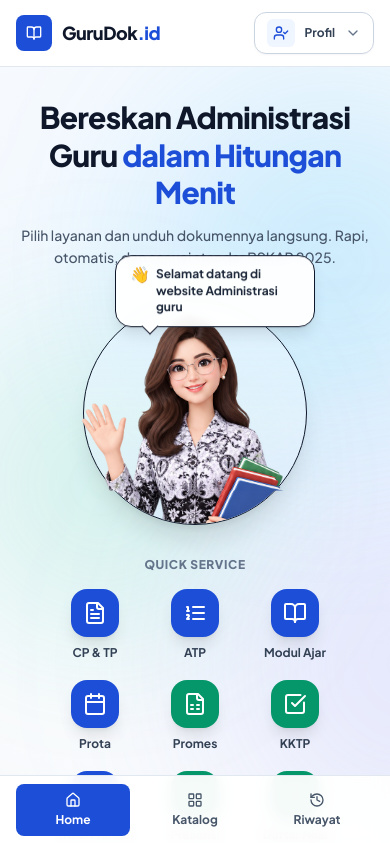
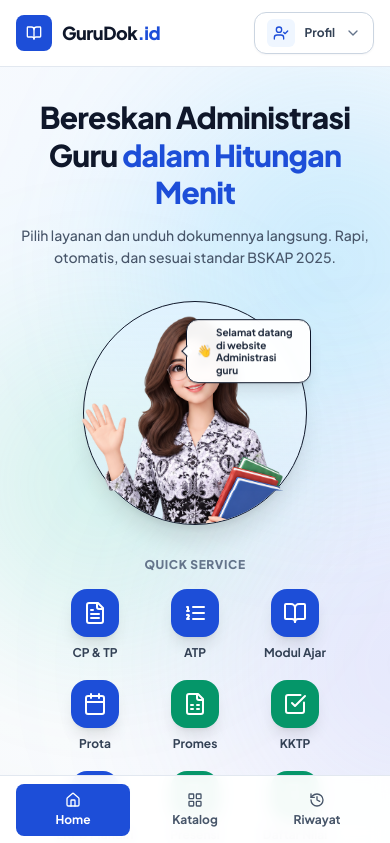
Before and after one commit to ZaidanIg/guruDok, a React (Vite) app in the folder frontend/: page / in a window 390 px wide. Shown: the top 843 px of the page. Built offline with nearby package versions, Linux system fonts and the light colour scheme; no server answers.

Commit message:
fix(hero): perbaiki posisi speech bubble mobile di samping avatar dan perbaiki panah desktop

```diff
--- a/frontend/src/components/sections/HeroSection.tsx
+++ b/frontend/src/components/sections/HeroSection.tsx
@@ -103,18 +103,24 @@ export const HeroSection: React.FC<HeroSectionProps> = ({
                 delay: 0.6,
               },
             }}
-            className="absolute -top-10 -right-2 z-20 max-w-[200px] rounded-2xl border border-slate-900 bg-white/95 px-3.5 py-2.5 text-left shadow-lg backdrop-blur-sm sm:top-6 sm:-right-44 sm:max-w-[230px] sm:px-4 sm:py-3 md:-right-52 lg:-right-56"
+            className="absolute top-6 -right-1 z-20 max-w-[125px] rounded-xl border border-slate-900 bg-white/95 px-2.5 py-1.5 text-left shadow-lg backdrop-blur-sm sm:top-8 sm:-right-48 sm:max-w-[220px] sm:rounded-2xl sm:px-4 sm:py-3 md:-right-54 lg:-right-60"
           >
-            <div className="flex items-start gap-1.5">
-              <span className="text-base sm:text-lg leading-none" role="img" aria-label="wave">
+            <div className="flex items-center sm:items-start gap-1 sm:gap-1.5">
+              <span className="text-xs sm:text-base leading-none select-none" role="img" aria-label="wave">
                 👋
               </span>
-              <p className="text-xs font-bold leading-snug text-slate-800 sm:text-sm">
+              <p className="text-[10px] font-bold leading-tight text-slate-800 sm:text-xs sm:leading-snug">
                 Selamat datang di website Administrasi guru
               </p>
             </div>
-            {/* Speech Bubble Pointer Arrow (Downwards on mobile, Leftwards towards teacher on desktop) */}
-            <div className="absolute -bottom-1.5 left-7 h-3 w-3 rotate-45 border-b border-r border-slate-900 bg-white sm:top-1/2 sm:-left-1.5 sm:bottom-auto sm:left-auto sm:-translate-y-1/2 sm:border-r-0 sm:border-t-0 sm:border-b sm:border-l" />
+            {/* Speech Bubble Pointer Arrow (Always points left towards character avatar) */}
+            <div
+              className="pointer-events-none absolute -left-1 sm:-left-1.5 top-1/2 -translate-y-1/2 h-2 w-2 sm:h-2.5 sm:w-2.5 bg-white rotate-45"
+              style={{
+                borderLeft: '1.5px solid #0F172A',
+                borderBottom: '1.5px solid #0F172A',
+              }}
+            />
           </motion.div>
         </div>
 
```
